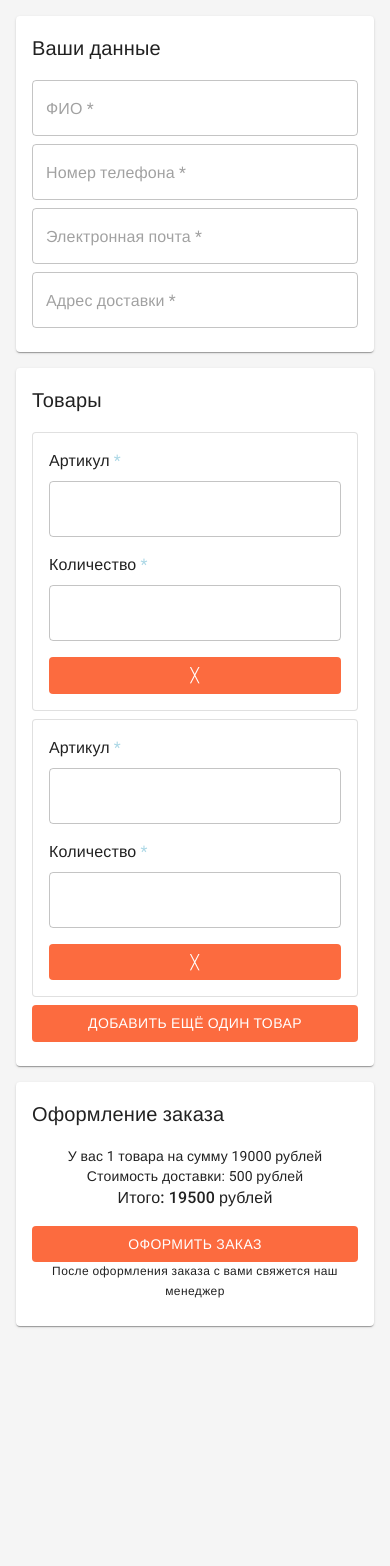
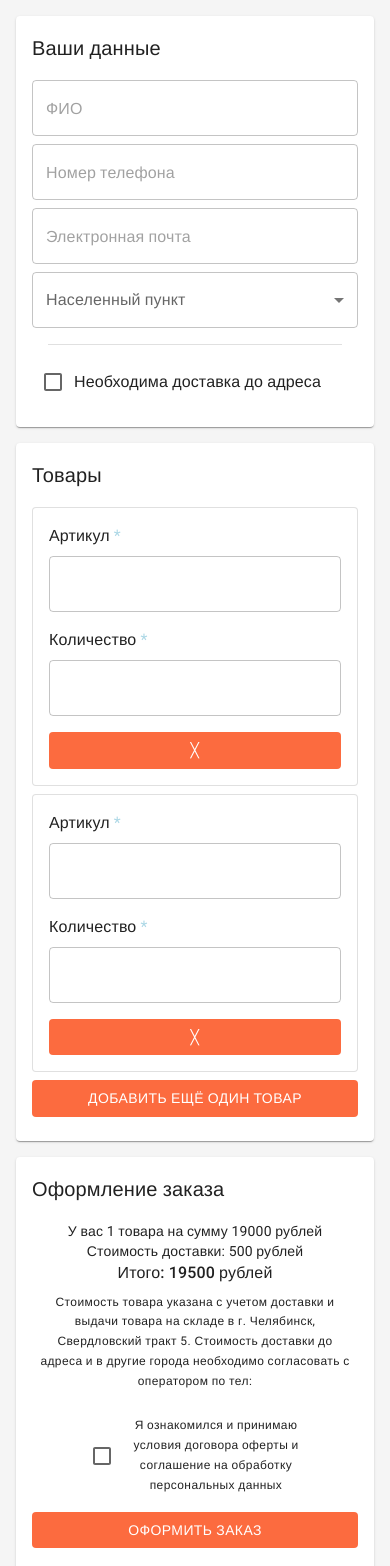
Before and after one commit to flashboy366/technodom-orders, a React (Vite) app: page / in a window 390 px wide. Shown: the top 1566 px of the page. Before the commit the page ends 1342 px from the top, so only its background shows below. Built offline with nearby package versions, Linux system fonts and the light colour scheme; a web font is replaced by a local one.

Commit message:
updated design

```diff
--- /dev/null
+++ b/src/components/InputGrid.tsx
@@ -0,0 +1,22 @@
+import { Stack } from '@mui/material'
+import { ReactNode } from 'react'
+
+interface InputGridProps {
+  firstColumn: ReactNode
+  secondColumn: ReactNode
+}
+
+const InputGrid = ({ firstColumn, secondColumn }: InputGridProps) => {
+  return (
+    <Stack direction="row" spacing={1} width="100%">
+      <Stack spacing={1} width="100%">
+        {firstColumn}
+      </Stack>
+      <Stack spacing={1} width="100%">
+        {secondColumn}
+      </Stack>
+    </Stack>
+  )
+}
+
+export default InputGrid
--- a/src/components/SubmitOrderForm.tsx
+++ b/src/components/SubmitOrderForm.tsx
@@ -1,4 +1,10 @@
-import { Button, Stack, Typography } from '@mui/material'
+import {
+  Button,
+  Checkbox,
+  FormControlLabel,
+  Stack,
+  Typography,
+} from '@mui/material'
 import FormWrapper from './FormWrapper'
 
 const SubmitOrderForm = () => {
@@ -18,8 +24,23 @@ const SubmitOrderForm = () => {
           >
             Итого: 19500 рублей
           </Typography>
+          <Typography variant="caption" sx={{ textAlign: 'center', margin: 1 }}>
+            Стоимость товара указана с учетом доставки и выдачи товара на складе
+            в г. Челябинск, Свердловский тракт 5. Стоимость доставки до адреса и
+            в другие города необходимо согласовать с оператором по тел:
+          </Typography>
         </Stack>
-        <Stack>
+        <Stack spacing={2}>
+          <FormControlLabel
+            sx={{ alignSelf: 'center', width: '70%' }}
+            control={<Checkbox />}
+            label={
+              <Typography variant="caption" fontWeight={300} textAlign="center">
+                Я ознакомился и принимаю условия договора оферты и соглашение на
+                обработку персональных данных
+              </Typography>
+            }
+          />
           <Button>Оформить заказ</Button>
           <Typography variant="caption" sx={{ textAlign: 'center' }}>
             После оформления заказа с вами свяжется наш менеджер
--- a/src/components/UserForm.tsx
+++ b/src/components/UserForm.tsx
@@ -1,42 +1,14 @@
-import { Stack } from '@mui/material'
 import FormWrapper from './FormWrapper'
-import UserProperty from './userForm/UserProperty'
-import useIsMediaWidth from '../hooks/useIsMediaWidth'
-import { mobileWidthSelector } from '../util/materialui'
+import UserInfo from './userForm/UserInfo'
+import AddressDelivery from './userForm/AddressDelivery'
+import { Divider } from '@mui/material'
 
 const UserForm = () => {
-  const [isMobileWidth] = useIsMediaWidth(mobileWidthSelector())
-
-  const firstPropertiesHalf = (
-    <>
-      <UserProperty placeholder="ФИО *" />
-      <UserProperty placeholder="Номер телефона *" />
-    </>
-  )
-  const secondPropertiesHalf = (
-    <>
-      <UserProperty placeholder="Электронная почта *" />
-      <UserProperty placeholder="Адрес доставки *" />
-    </>
-  )
-
   return (
     <FormWrapper title="Ваши данные">
-      {isMobileWidth ? (
-        <Stack spacing={1}>
-          {firstPropertiesHalf}
-          {secondPropertiesHalf}
-        </Stack>
-      ) : (
-        <Stack direction="row" spacing={1} width="100%">
-          <Stack spacing={1} width="100%">
-            {firstPropertiesHalf}
-          </Stack>
-          <Stack spacing={1} width="100%">
-            {secondPropertiesHalf}
-          </Stack>
-        </Stack>
-      )}
+      <UserInfo />
+      <Divider sx={{ margin: 2 }} />
+      <AddressDelivery />
     </FormWrapper>
   )
 }
--- /dev/null
+++ b/src/components/userForm/AddressDelivery.tsx
@@ -0,0 +1,58 @@
+import {
+  Checkbox,
+  FormControlLabel,
+  Stack,
+  TextField,
+  Typography,
+} from '@mui/material'
+import { ChangeEvent, useState } from 'react'
+import InputGrid from '../InputGrid'
+
+const AddressDelivery = () => {
+  const [formIsShown, setFormIsShown] = useState(false)
+
+  const handleCheckboxChange = (event: ChangeEvent<HTMLInputElement>) =>
+    setFormIsShown(event.target.checked)
+
+  // улица
+  // дом
+  // контакт на выгрузке
+  // номер телефона
+  //
+  // комментарий
+
+  return (
+    <Stack spacing={1}>
+      <FormControlLabel
+        control={<Checkbox onChange={handleCheckboxChange} />}
+        label="Необходима доставка до адреса"
+      />
+      {formIsShown ? (
+        <>
+          <InputGrid
+            firstColumn={
+              <>
+                <TextField placeholder="Улица" />
+                <TextField placeholder="Контакт на выгрузке" />
+              </>
+            }
+            secondColumn={
+              <>
+                <TextField placeholder="Дом" />
+                <TextField placeholder="Номер телефона" />
+              </>
+            }
+          />
+          <TextField label="Комментарий" multiline />
+          <Typography variant="caption">
+            Уважаемые клиенты, доставка груза осуществляется компанией партнером
+            только до адреса! Услуги по осмотру, разгрузке, подьёму товара и
+            подключению не оказываются!
+          </Typography>
+        </>
+      ) : null}
+    </Stack>
+  )
+}
+
+export default AddressDelivery
--- /dev/null
+++ b/src/components/userForm/UserInfo.tsx
@@ -0,0 +1,71 @@
+import {
+  FormControl,
+  InputLabel,
+  MenuItem,
+  Select,
+  SelectChangeEvent,
+  Stack,
+  TextField,
+} from '@mui/material'
+import useIsMediaWidth from '../../hooks/useIsMediaWidth'
+import { mobileWidthSelector } from '../../util/materialui'
+import SelectItem from '../../interfaces/SelectItem'
+import InputGrid from '../InputGrid'
+import { useState } from 'react'
+
+const UserInfo = () => {
+  const locationsList: SelectItem[] = [
+    { title: 'Челябинск', value: '0' },
+    { title: 'Екатеринбург', value: '1' },
+  ]
+
+  const [isMobileWidth] = useIsMediaWidth(mobileWidthSelector())
+  const [selectValue, setSelectValue] = useState('')
+
+  const handleSelectChange = (event: SelectChangeEvent) => {
+    setSelectValue(event.target.value)
+  }
+
+  const selectItemsList = locationsList.map((item, index) => (
+    <MenuItem key={index} value={item.value}>
+      {item.title}
+    </MenuItem>
+  ))
+
+  const firstPropertiesColumn = (
+    <>
+      <TextField placeholder="ФИО" />
+      <TextField placeholder="Номер телефона" />
+    </>
+  )
+  const secondPropertiesColumn = (
+    <>
+      <TextField placeholder="Электронная почта" />
+      <FormControl>
+        <InputLabel>Населенный пункт</InputLabel>
+        <Select
+          required
+          label="Населенный пункт"
+          value={selectValue}
+          onChange={handleSelectChange}
+        >
+          {selectItemsList}
+        </Select>
+      </FormControl>
+    </>
+  )
+
+  return isMobileWidth ? (
+    <Stack spacing={1}>
+      {firstPropertiesColumn}
+      {secondPropertiesColumn}
+    </Stack>
+  ) : (
+    <InputGrid
+      firstColumn={firstPropertiesColumn}
+      secondColumn={secondPropertiesColumn}
+    />
+  )
+}
+
+export default UserInfo
--- a/src/components/userForm/UserProperty.tsx
+++ /dev/null
@@ -1,11 +0,0 @@
-import { TextField } from '@mui/material'
-
-interface UserPropertyProps {
-  placeholder: string
-}
-
-const UserProperty = ({ placeholder }: UserPropertyProps) => (
-  <TextField sx={{ width: 'auto' }} placeholder={placeholder} />
-)
-
-export default UserProperty
--- a/src/index.css
+++ b/src/index.css
@@ -1,4 +1,5 @@
 body {
     margin: 0;
     background-color: whitesmoke;
+    overflow-y: scroll;
 }
--- /dev/null
+++ b/src/interfaces/SelectItem.ts
@@ -0,0 +1,4 @@
+export default interface SelectItem {
+  title: string
+  value: string
+}
```
